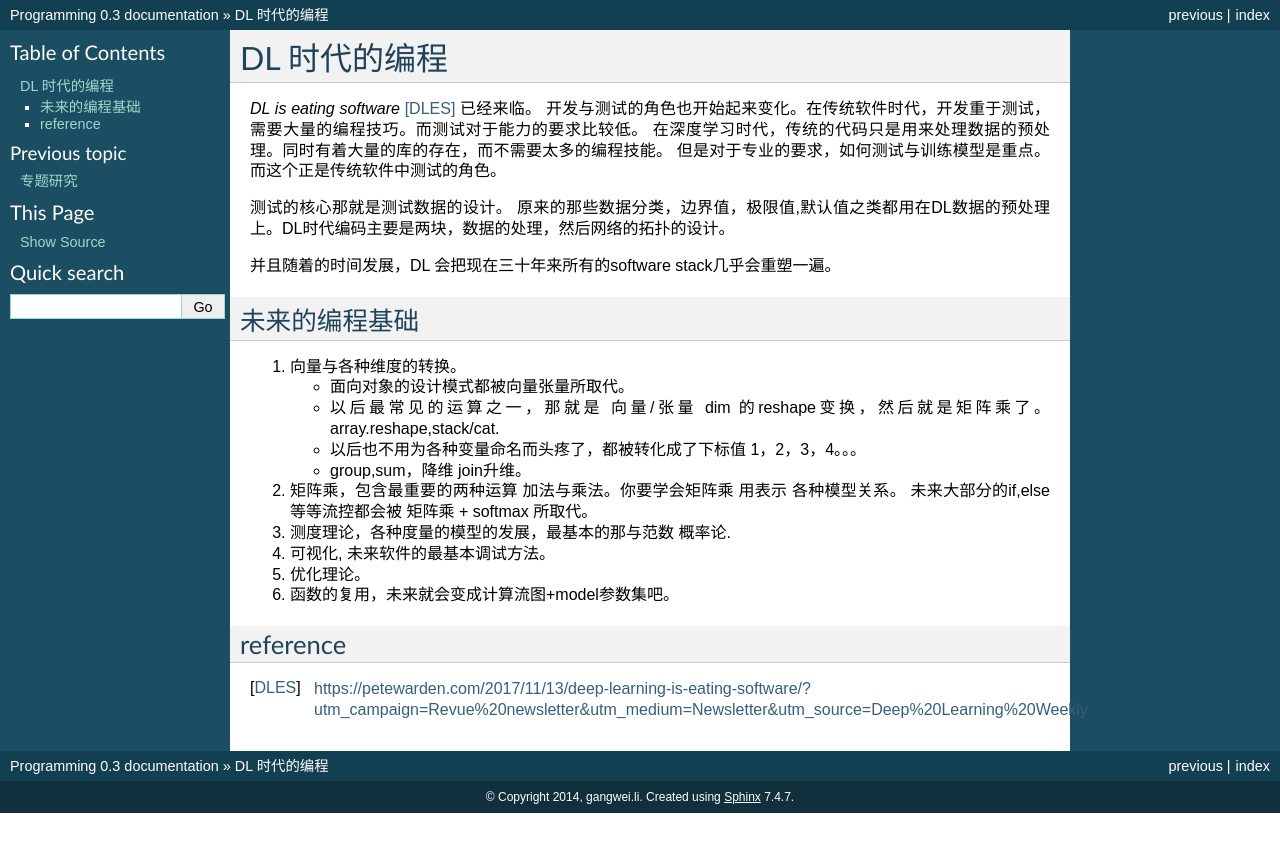
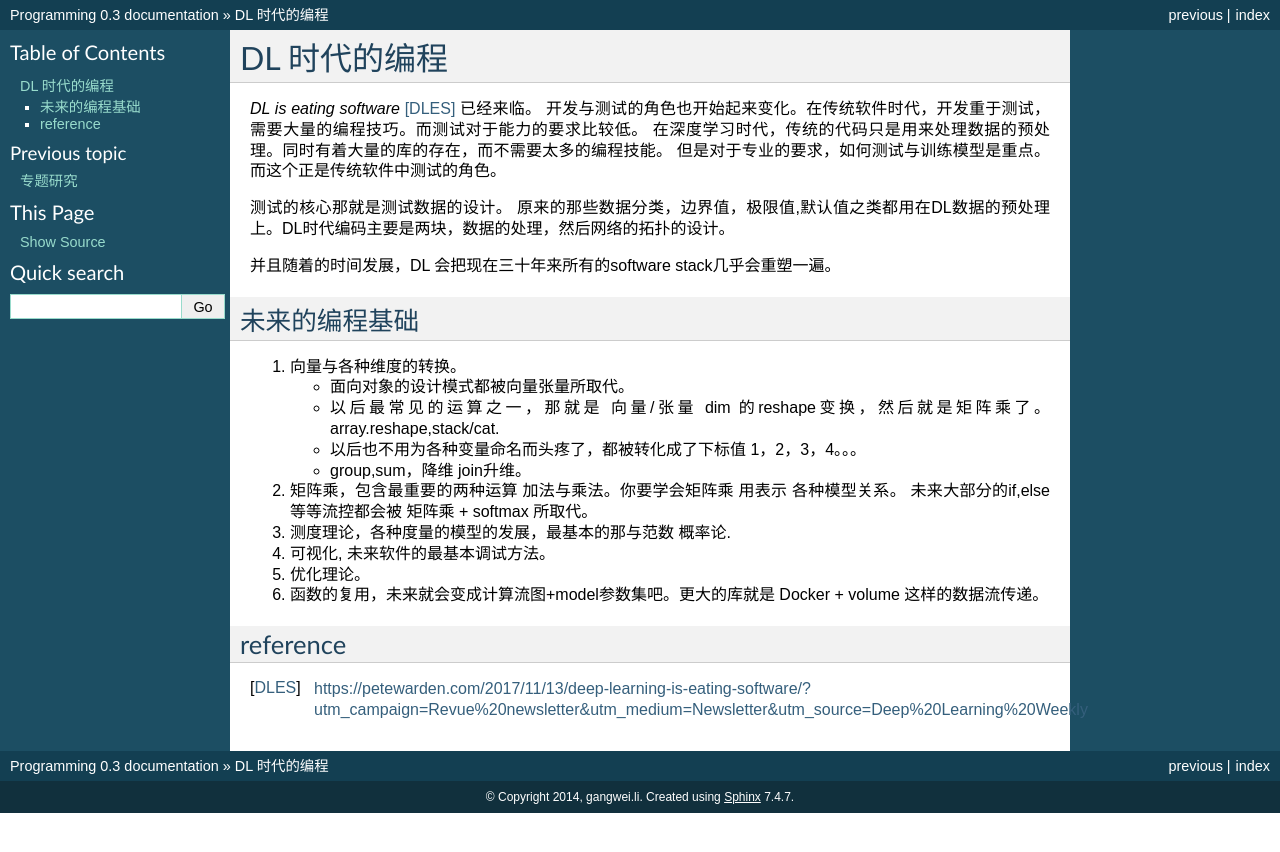
Before and after one commit to gwli/Programming, a Sphinx documentation site: the page built from source/content/Stage_4.rst, in a window 1280 px wide. Shown: the top 852 px of the page. Built offline with Sphinx 7.4.7, drawn with Linux system fonts in a browser that asks for light colours.

Commit message:
Docker + volume

```diff
--- a/source/content/Stage_4.rst
+++ b/source/content/Stage_4.rst
@@ -25,7 +25,7 @@ DL 时代的编程
 #. 可视化, 未来软件的最基本调试方法。
 #. 优化理论。
 
-#. 函数的复用，未来就会变成计算流图+model参数集吧。
+#. 函数的复用，未来就会变成计算流图+model参数集吧。更大的库就是 Docker + volume 这样的数据流传递。
 
 reference
 =========
```
